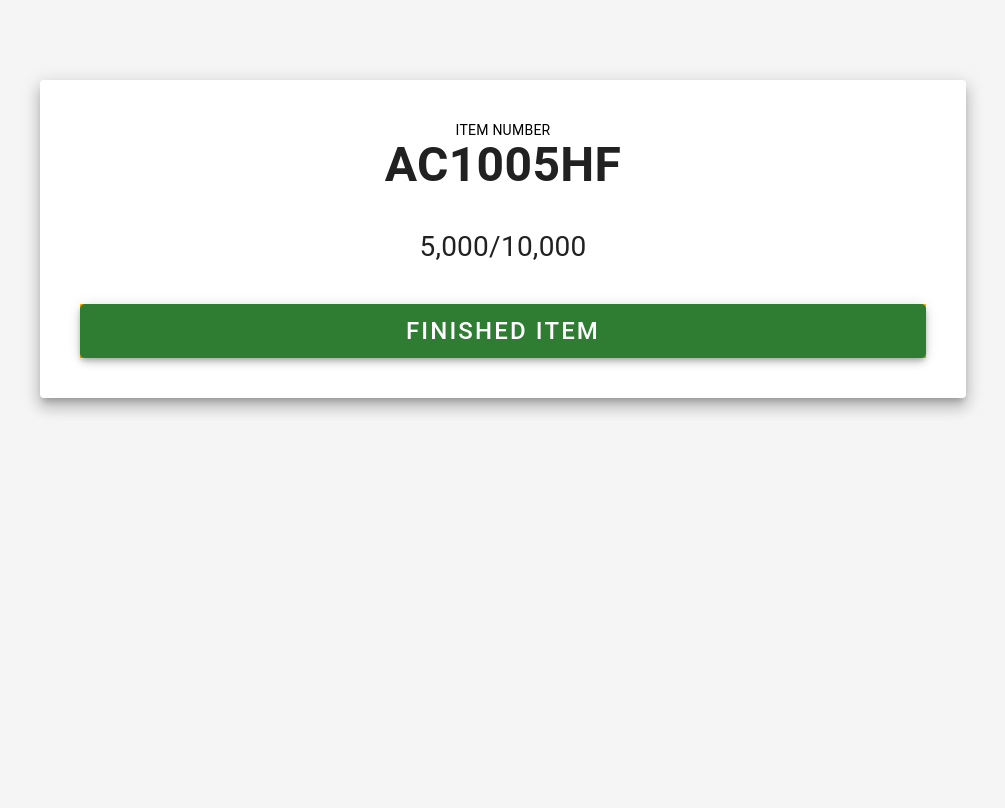
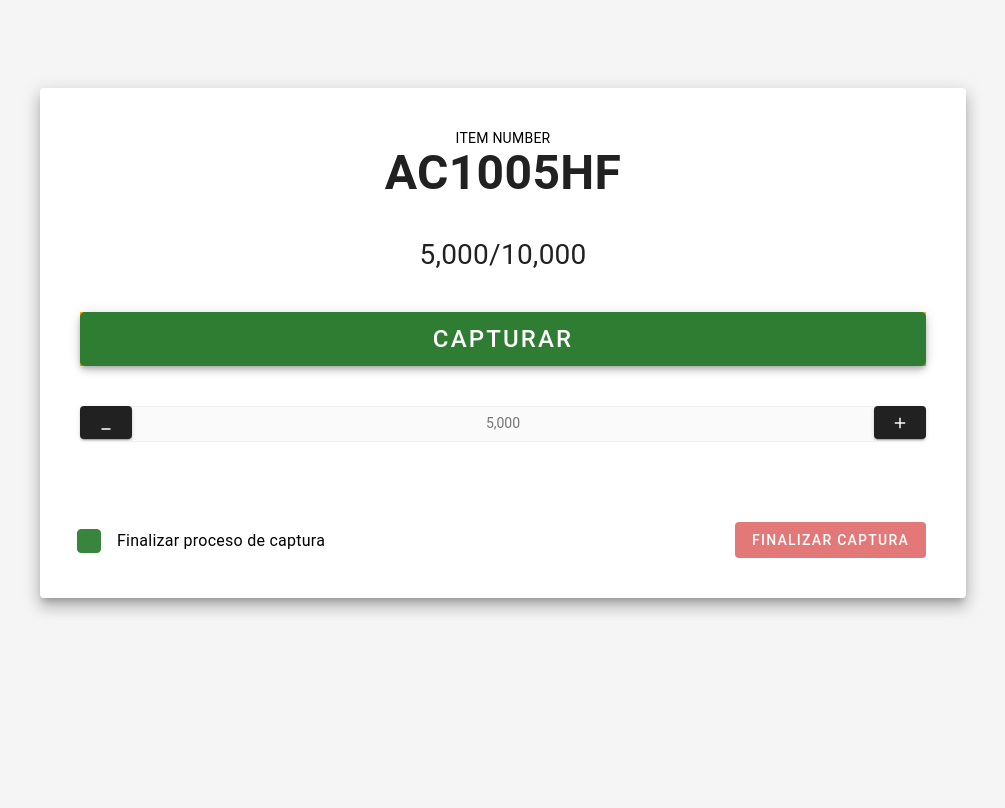
Before and after one commit to joseluis-gc/assembly-automation, a PHP site: page /assembly-automation/Button/button.php in a window 1280 px wide. Shown: the whole page, without its empty margins (137-1142 px from the left). Before the commit the page ends 414 px from the top, so only its background shows below. Run offline with PHP 8.4, Linux system fonts and the light colour scheme.

Commit message:
Button component

```diff
--- a/Button/button.php
+++ b/Button/button.php
@@ -6,15 +6,17 @@
     <meta http-equiv="X-UA-Compatible" content="IE=edge">
     <meta name="viewport" content="width=device-width, initial-scale=1.0">
     <link href="./../views/_assets/css/styles.css" rel="stylesheet" />
+    <link href="./../views/_assets/css/input_styles.css" rel="stylesheet" />
+    <link rel="stylesheet" href="./../views/_assets/css/input.css" />
     <link href="https://fonts.googleapis.com/css?family=Material+Icons|Material+Icons+Outlined|Material+Icons+Two+Tone|Material+Icons+Round|Material+Icons+Sharp" rel="stylesheet" />
     <title>Button</title>
 </head>
 
 <body class="bg-light">
-    <main class="container">
+    <main class="container margin_form">
         <div class="row justify-content-center text-center">
             <div class="col-xxl-7 col-xl-10">
-                <div class="card card-raised shadow-10 mt-5 mt-xl-10 mb-5">
+                <div class="card card-raised shadow-10 mt-xl-10 mb-5">
                     <div class="card-body p-5">
                         <div>
                             <p class="mb-0">ITEM NUMBER</p>
@@ -26,15 +28,44 @@
                         <div class="d-grid gap-2 bg-warning">
                             <button class="btn btn-raised-success shadow-5 ripple-info btn-xl btn-lg" type="button">
                                 <span style="width: 100%; display: block; margin: auto;">
-                                    Finished item
+                                    Capturar
                                 </span>
                             </button>
+                        </div>
+                        <div class="input-group mt-5 mb-3">
+                            <div class="input-group-prepend" id="button-addon3">
+                                <button class="btn btn-raised-dark" type="button">
+                                    <span style="width: 100%; display: block; margin: auto;">
+                                        <i class="leading-icon material-icons" style="width: 100%; display: block; margin: auto;">minimize</i>
+                                    </span>
+                                </button>
+                            </div>
+                            <input type="text" class="form-control text-center" placeholder="5,000" disabled="true" aria-label="" aria-describedby="button-addon3">
+                            <div class="input-group-prepend" id="button-addon3">
+                                <button class="btn btn-raised-dark" type="button">
+                                    <span>
+                                        <i class="leading-icon material-icons" style="width: 100%; display: block; margin: auto;">add</i>
+                                    </span>
+                                </button>
+                            </div>
+                        </div>
+                        <div class="form-group d-flex align-items-center justify-content-between mt-10 mb-0">
+                            <div class="form-check">
+                                <input class="form-check-input" style="width: 1.5rem; height: 1.5rem; background-color: #3A853E; border-color:#3A853E;" onchange="document.getElementById('finished_check').disabled = !this.checked;" id="flexCheckDefault" type="checkbox" value="">
+                                <label class="form-check-label" style="margin-left: 1rem; font-size:1rem; margin-top:0.4rem;" for="flexCheckDefault">Finalizar proceso de captura</label>
+                            </div>
+                            <button class="btn btn-danger" id="finished_check" disabled >Finalizar Captura</button>
                         </div>
                     </div>
                 </div>
             </div>
         </div>
     </main>
+    <script>
+        function onCheck(){
+
+        }
+    </script>
 </body>
 
 </html>
--- /dev/null
+++ b/views/_assets/css/input.css
@@ -0,0 +1,30 @@
+input {
+  background-color: transparent;
+  border: transparent;
+  text-align: center;
+  font-size: 1rem;
+  width: 3rem;
+}
+
+input:focus,
+textarea:focus,
+select:focus {
+  outline: none !important;
+}
+
+.margin_form {
+  display: block;
+  margin-top: 0.5rem;
+}
+
+@media (max-width: 576px) {
+  .margin_form {
+    margin-top: 16rem;
+  }
+}
+
+@media (max-width: 768px) {
+  .margin_form {
+    margin-top: 16rem;
+  }
+}
--- a/views/includes/header.php
+++ b/views/includes/header.php
@@ -18,6 +18,6 @@
     <link href="https://fonts.googleapis.com/css?family=Roboto+Mono:400,500" rel="stylesheet" />
     <!-- Load main stylesheet-->
     <link href="views/_assets/css/styles.css" rel="stylesheet" />
-    <link rel="stylesheet" href="views/_assets/css/input_style.css">
+    <link rel="stylesheet" href="views/_assets/css/input.css">
 </head>
 <body class="nav-fixed bg-light">
```
Also changed, not shown: views/_assets/css/input_style.css (deleted, +0 -11 lines).
